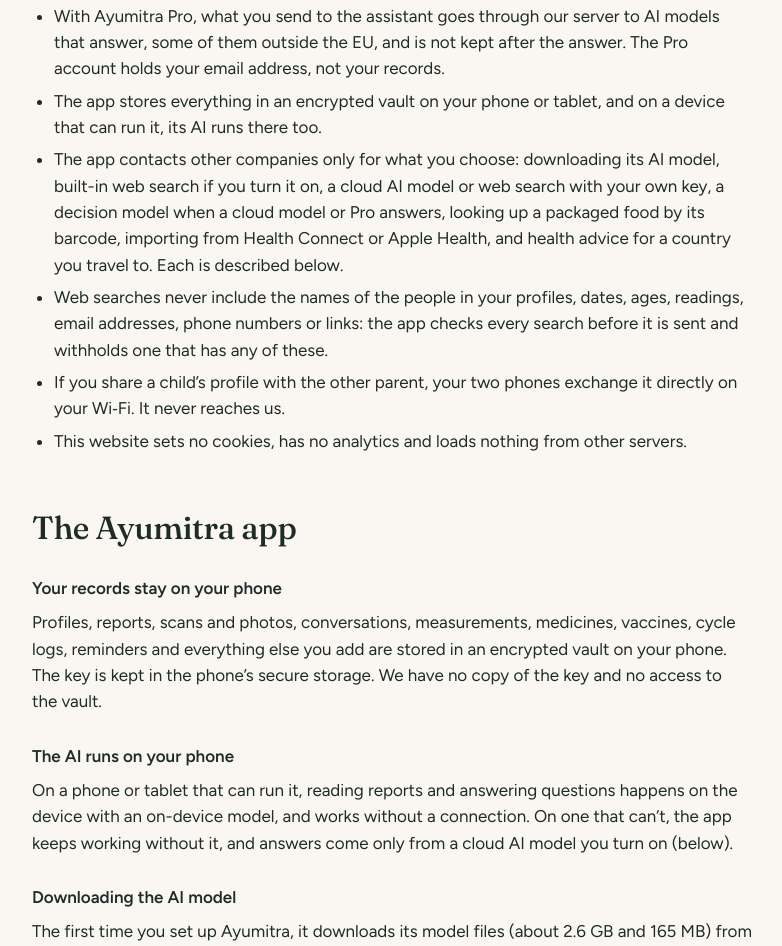
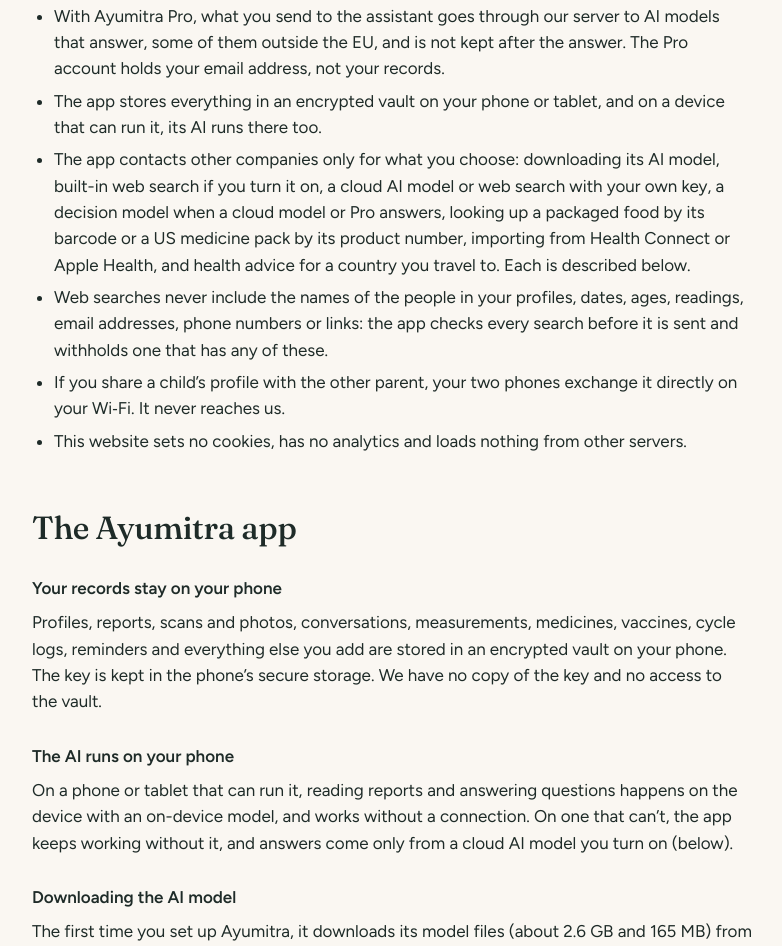
Before and after one commit to ayumitra/ayumitra.github.io, a plain HTML site: page privacy.html in a window 1280 px wide. Shown: the part 784-1730 px from the top of the page, without its empty margins (72-854 px from the left). Drawn offline with Linux system fonts and the light colour scheme.

Commit message:
Privacy: medicine pack lookup in the list of outside contacts

```diff
--- a/privacy.html
+++ b/privacy.html
@@ -79,7 +79,7 @@
         <li>Unless you subscribe to Ayumitra Pro, there is no Ayumitra account and no Ayumitra server that receives your health records. We don’t share or sell them.</li>
         <li>With Ayumitra Pro, what you send to the assistant goes through our server to AI models that answer, some of them outside the EU, and is not kept after the answer. The Pro account holds your email address, not your records.</li>
         <li>The app stores everything in an encrypted vault on your phone or tablet, and on a device that can run it, its AI runs there too.</li>
-        <li>The app contacts other companies only for what you choose: downloading its AI model, built-in web search if you turn it on, a cloud AI model or web search with your own key, a decision model when a cloud model or Pro answers, looking up a packaged food by its barcode, importing from Health Connect or Apple Health, and health advice for a country you travel to. Each is described below.</li>
+        <li>The app contacts other companies only for what you choose: downloading its AI model, built-in web search if you turn it on, a cloud AI model or web search with your own key, a decision model when a cloud model or Pro answers, looking up a packaged food by its barcode or a US medicine pack by its product number, importing from Health Connect or Apple Health, and health advice for a country you travel to. Each is described below.</li>
         <li>Web searches never include the names of the people in your profiles, dates, ages, readings, email addresses, phone numbers or links: the app checks every search before it is sent and withholds one that has any of these.</li>
         <li>If you share a child’s profile with the other parent, your two phones exchange it directly on your Wi‑Fi. It never reaches us.</li>
         <li>This website sets no cookies, has no analytics and loads nothing from other servers.</li>
```
